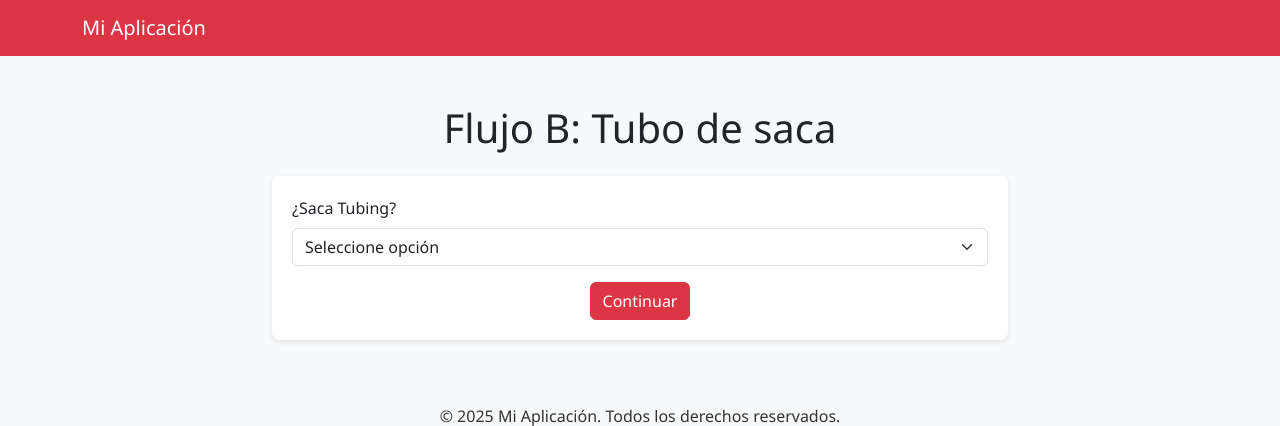
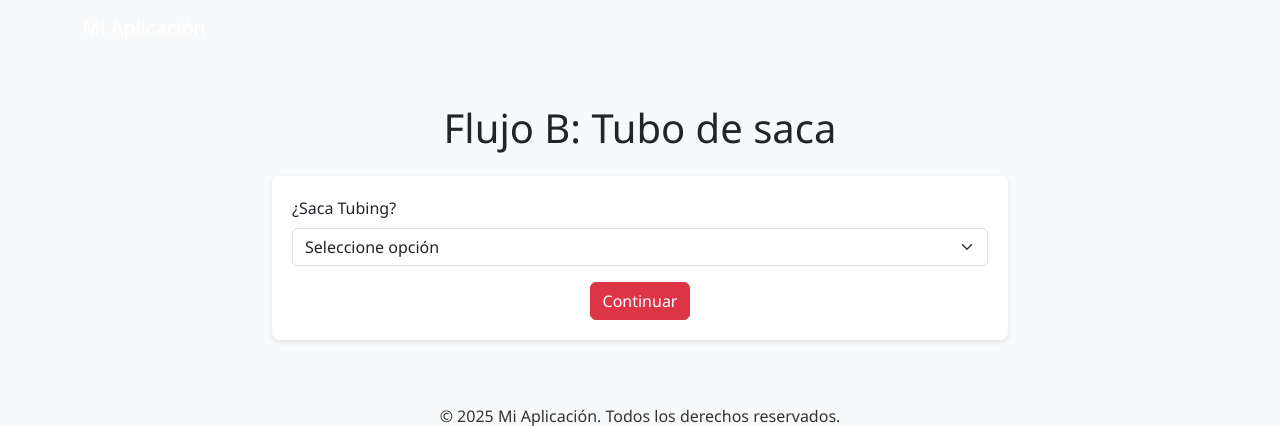
Before and after one commit to Lucianogalizia/BES, a Flask app: page /flujo_b in a window 1280 px wide. Shown: the top 426 px of the page. Run offline with Flask 2, Linux system fonts and the light colour scheme.

Commit message:
Update base.html

```diff
--- a/templates/base.html
+++ b/templates/base.html
@@ -6,13 +6,12 @@
     <title>{% block title %}Mi Aplicación{% endblock %}</title>
     <!-- Bootstrap CSS -->
     <link href="https://cdn.jsdelivr.net/npm/bootstrap@5.3.0/dist/css/bootstrap.min.css" rel="stylesheet">
-    <!-- Tu hoja de estilos personalizada -->
+    <!-- Tu hoja de estilos personalizada; asegúrate de usar la ruta correcta y la capitalización exacta -->
     <link rel="stylesheet" href="{{ url_for('static', filename='Css/estilos.css') }}?v=1">
-
 </head>
 <body>
-    <!-- Barra de navegación -->
-    <nav class="navbar navbar-expand-lg navbar-dark bg-primary">
+    <!-- Usa la clase custom-nav en lugar de bg-primary -->
+    <nav class="navbar navbar-expand-lg navbar-dark custom-nav">
       <div class="container">
         <a class="navbar-brand" href="{{ url_for('index') }}">Mi Aplicación</a>
         <button class="navbar-toggler" type="button" data-bs-toggle="collapse"
```
